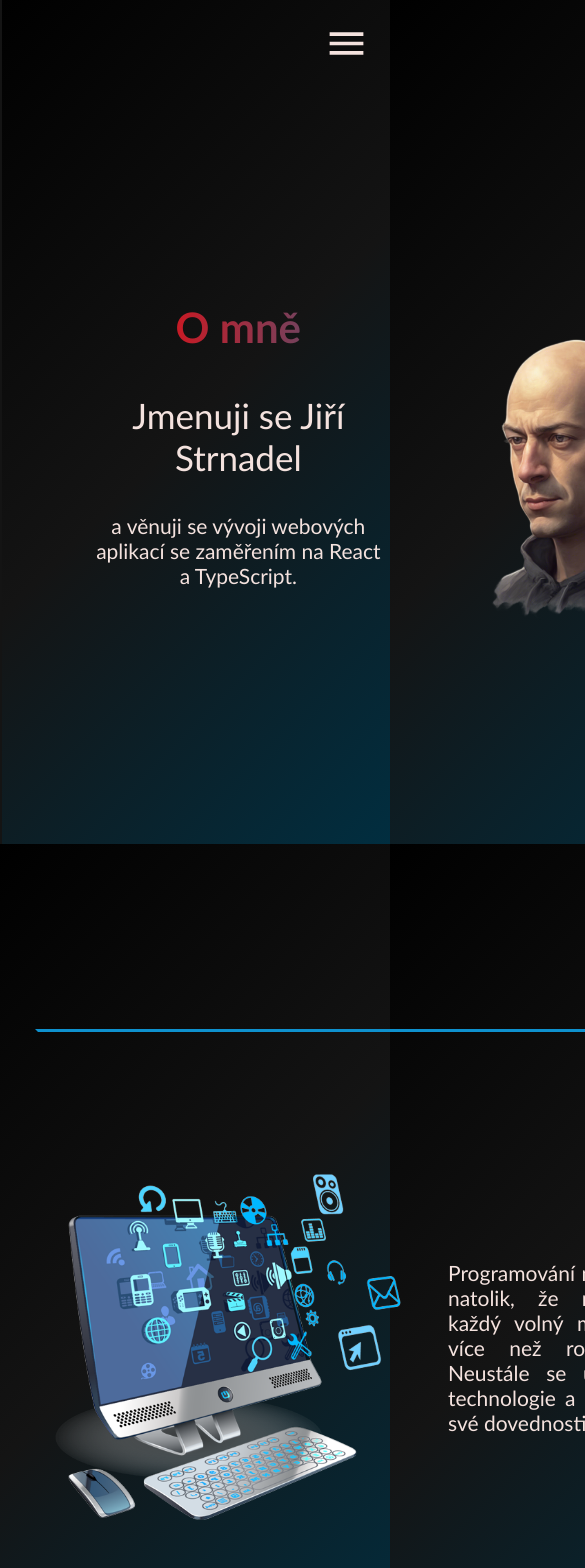
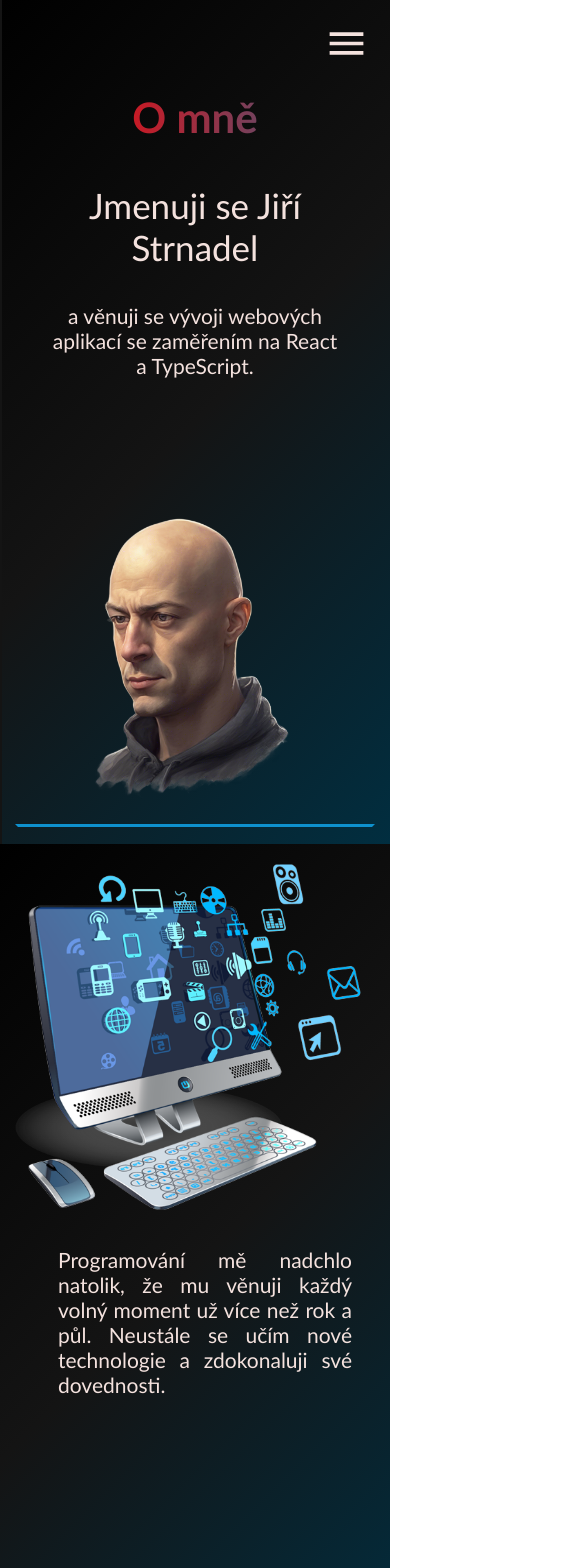
Before and after one commit to Juzba/my-portfolio, a React (Vite) app: page / in a window 390 px wide. Shown: the top 1568 px of the page, 585 px wide, since content can reach past the window. Built offline with nearby package versions, Linux system fonts and the light colour scheme; some icons are missing.

Commit message:
update responsivity

```diff
--- a/src/index.scss
+++ b/src/index.scss
@@ -22,6 +22,7 @@ $screen-size: 1000px;
 }
 
 :root {
+	box-sizing: border-box;
 	padding: 0;
 	margin: 0;
 	width: 100vw;
--- a/src/pages/Home/About-First-Box.scss
+++ b/src/pages/Home/About-First-Box.scss
@@ -1,22 +1,23 @@
 @use "../../index.scss";
-
 
 .about {
 	box-sizing: border-box;
 	width: 86vw;
 	padding: 15px;
 	font-size: 1.5rem;
-
+	overflow: hidden;
 
 	.first-block {
 		display: flex;
+		width: 100%;
 		box-sizing: border-box;
-		height: max-content;
 
 		.box {
+			box-sizing: border-box;
 			display: flex;
 			flex-wrap: wrap;
 			margin: 20px;
+			width: 100%;
 			align-items: center;
 
 			.nadpis {
@@ -68,15 +69,21 @@
 		}
 	}
 
-	@media (max-width: index.$screen-size) {
-		width: 100vw;
-		display: flex;
-		flex-direction: column;
-		flex-wrap: wrap;
-		.first-block {
-			padding: 15px;
-		}
-	}
+	// @media (max-width: index.$screen-size) {
+	// 	width: 100vw;
+	// 	display: flex;
+	// 	flex-direction: column;
+	// 	flex-wrap: wrap;
+	// 	.first-block {
+	// 		padding: 15px;
+	// 		.box {
+	// 			margin: 0;
+	// 			.nadpis {
+	// 				margin: 0;
+	// 			}
+	// 		}
+	// 	}
+	// }
 
 	@keyframes fadeIn {
 		to {
--- /dev/null
+++ b/src/pages/Home/About-Responsivity-Width.scss
@@ -0,0 +1,57 @@
+@use "../../index.scss";
+
+.about {
+	@media (max-width: index.$screen-size) {
+		width: 100vw;
+		display: flex;
+		flex-direction: column;
+		flex-wrap: wrap;
+		.first-block {
+			padding: 15px;
+			.box {
+				margin: 0;
+				.nadpis {
+					margin: 0;
+				}
+			}
+		}
+
+		.second-block {
+			.box {
+				margin: 0;
+				.working {
+					margin: 20px 0;
+				}
+
+				p {
+					margin: 40px 0;
+				}
+			}
+		}
+
+		.third-block {
+			margin: 0;
+		}
+
+		.fourth-block {
+			margin: 0;
+
+         // Tech bars
+			.bars {
+				width: 100%;
+			}
+		}
+
+      .fifth-block {
+			margin: 20px 0;
+         padding: 0;
+
+		}
+
+      .sixth-block {
+			margin: 20px 0;
+         padding: 0;
+
+		}
+	}
+}
--- a/src/pages/Home/About-Second-Box.scss
+++ b/src/pages/Home/About-Second-Box.scss
@@ -1,19 +1,21 @@
-@use '../../index.scss';
+@use "../../index.scss";
 
 .about {
 	.second-block {
 		margin-bottom: 70px;
+		width: 100%;
 		display: flex;
 
 		.box {
-			display:flex;
+			display: flex;
 			flex-wrap: wrap;
+			width: 100%;
+			box-sizing: border-box;
 			margin: 100px 20px 20px;
 			padding: 40px 20px;
 			align-items: center;
 
 			border: rgb(14, 145, 206) solid 3px;
-            // border-radius: 15px 0 0 0;
 			border-right-color: transparent;
 			border-left-color: transparent;
 			border-bottom-color: transparent;
@@ -51,4 +53,20 @@
 			}
 		}
 	}
+
+	// @media (max-width: index.$screen-size) {
+	// 	.second-block {
+	// 		.box {
+	// 			margin: 0;
+   //              .working{
+   //                  margin: 20px 0;
+   //              }
+
+   //              p{
+   //                  margin: 40px 0;
+   //              }
+	// 		}
+	// 		// width: 100%;
+	// 	}
+	// }
 }
--- a/src/pages/Home/About-Third-Box.scss
+++ b/src/pages/Home/About-Third-Box.scss
@@ -1,6 +1,9 @@
 @use "../../index.scss";
+
+
 .about {
 	.third-block {
+		width: 100%;
 		margin: 20px;
 		margin-bottom: 100px;
 
@@ -12,6 +15,7 @@
 	}
 
 	.fourth-block {
+		width: 100%;
 		display: flex;
 		flex-direction: column;
 		align-items: center;
@@ -30,15 +34,15 @@
 	}
 
 	.fifth-block {
+		width: 100%;
 		margin: 20px;
 		padding: 20px;
 		display: flex;
 		flex-wrap: wrap;
 		align-items: center;
-		gap: 40px;
+		gap: 50px;
 
 		p {
-			// margin: 20px;
 			padding: 20px;
 			flex: 1;
 			text-align: justify;
@@ -48,13 +52,13 @@
 			aspect-ratio: 5/3;
 			height: 400px;
 			width: auto;
-			margin-top: 70px;
-			// border: red 1px solid;
+			margin: 70px auto 0;
 			position: relative;
 			flex-shrink: 0;
 			background-image: url(../../images/factory.jpg);
 			background-size: cover;
-			// background-attachment:fixed;
+
+
 			.robot {
 				position: absolute;
 				top: -170px;
@@ -68,6 +72,7 @@
 
 	.sixth-block {
 
+		width: 100%;
 		margin: 20px;
 		padding: 20px;
 
--- a/src/pages/Home/About.tsx
+++ b/src/pages/Home/About.tsx
@@ -1,6 +1,7 @@
 import "./About-First-Box.scss";
 import "./About-Second-Box.scss";
 import "./About-Third-Box.scss";
+import "./About-Responsivity-Width.scss"
 import TechBars from "../components/tech_bars/TechBars";
 import Slider from "../components/slider/Slider";
 import imgBaldMan from "../../images/bman.png";
--- a/src/pages/components/email/Email.tsx
+++ b/src/pages/components/email/Email.tsx
@@ -80,7 +80,7 @@ const Email = () => {
 
     return (
         <section className="email">
-            <form onSubmit={submitForm}>
+            <form onSubmit={()=>submitForm}>
                 <div className={emailMessage ? 'contact-me active' : 'contact-me'}>
                     {emailMessage ? <p className="message">{emailMessage}</p> : <p className="message">Kontaktní formulář</p>}
                 </div>
--- a/src/pages/components/tech_bars/TechBars.scss
+++ b/src/pages/components/tech_bars/TechBars.scss
@@ -1,11 +1,8 @@
 @use '../../../index.scss';
 
 .bars {
-    @media (max-width: index.$screen-size) {
-		margin: 0;;
-    }
 
-    align-self: stretch;
+    width: 65%;
     height: fit-content;
     border: solid black 5px;
     background-color: #242424;
```
Also changed, not shown: src/pages/components/slider/Slider.scss (+3 -6 lines). Lines whose indentation alone changed are shown as unchanged.
